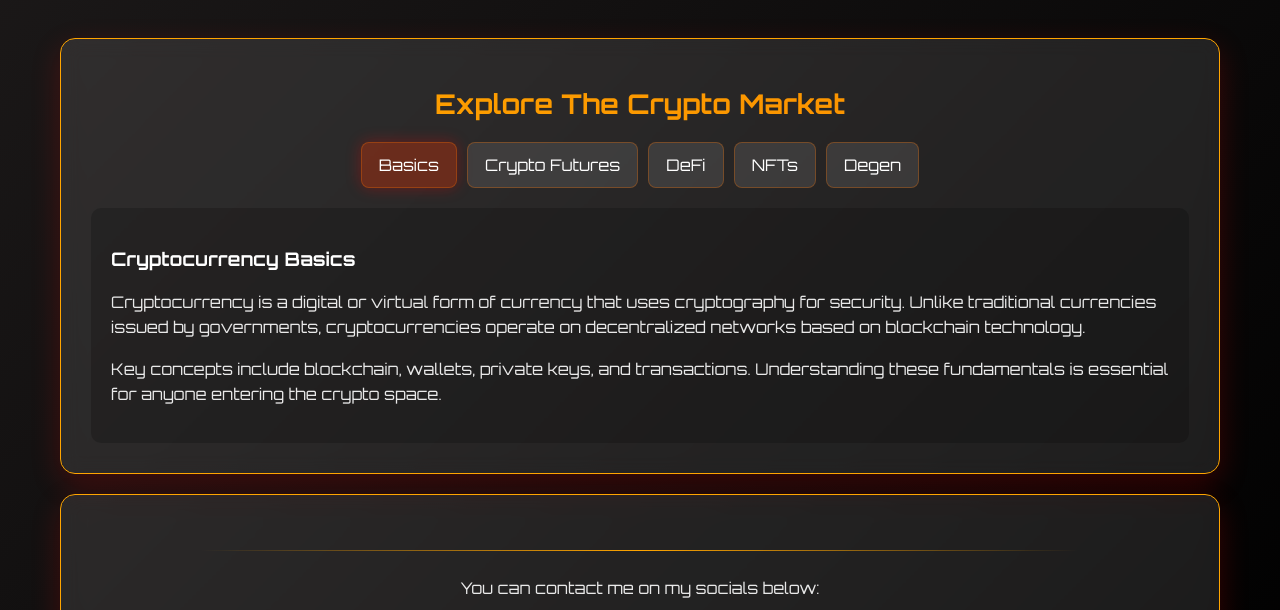
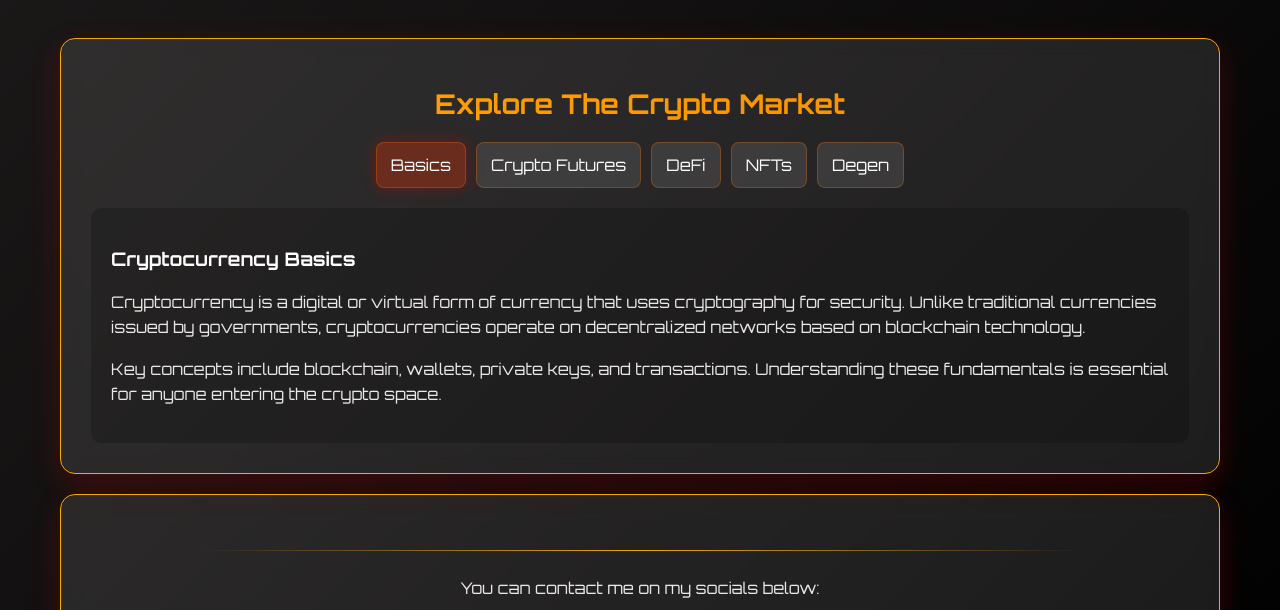
Before and after one commit to Supreme5web/supremechain, a plain HTML site: page homepage.html in a window 1280 px wide. Shown: the part 127-737 px from the top of the page. Drawn offline with Linux system fonts and the light colour scheme.

Commit message:
Update homepage.html

```diff
--- a/homepage.html
+++ b/homepage.html
@@ -90,7 +90,7 @@
         }
 
         .tab {
-            padding: 12px 17px;
+            padding: 12px 14px;
             background: rgba(255, 255, 255, 0.1);
             border-radius: 8px;
             cursor: pointer;
```
